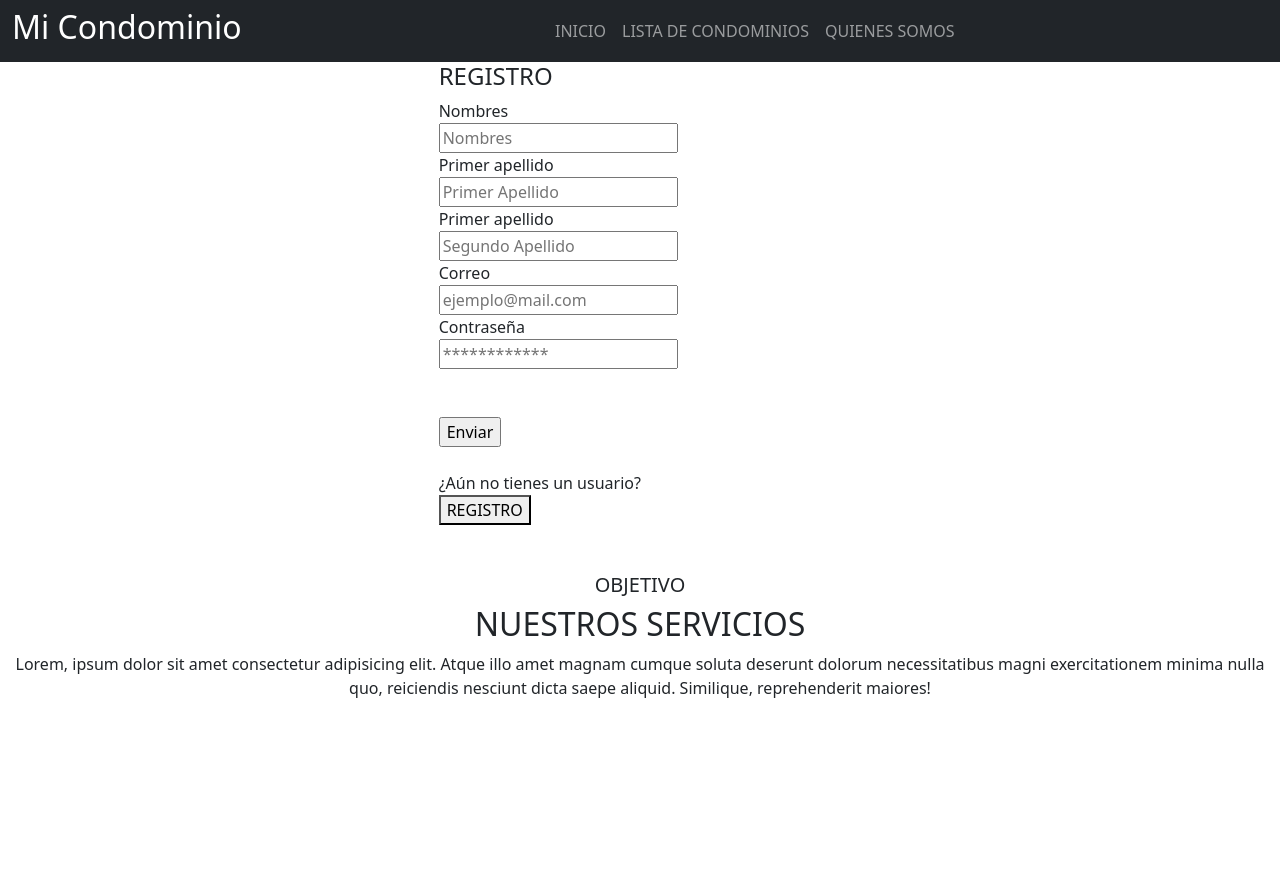
After one commit to Caprinus/MiCondominio, a Django app: template MiCondominio/appCondominio/templates/registro.html in a window 1280 px wide. The commit adds this page. Run offline with Django 4.2, Linux system fonts and the light colour scheme; the template is opened without the code that fills it, so the values that code supplies are empty; some libraries are stand-ins or nearby versions.

Commit message:
registro y api1.0

```diff
--- /dev/null
+++ b/MiCondominio/appCondominio/templates/registro.html
@@ -0,0 +1,43 @@
+{% extends 'base.html' %}
+
+
+{% block content %}
+  {% load static %}
+
+    <div class="container-fluid">
+        <div class="row center">
+            <div class="col"></div>
+            <div class="col">
+                <!--div class="d-flex justify-content-center"-->
+                    <h4>REGISTRO</h4>
+                    <form action="/home" method="GET">
+                        <label for="nombres">Nombres</label><br>
+                        <input type="text" id="nombres" name="nombres" placeholder="Nombres"><br>
+
+                        <label for="apellido1">Primer apellido</label><br>
+                        <input type="text" id="apellido1" name="apellido1" placeholder="Primer Apellido"><br>
+
+                        <label for="apellido2">Primer apellido</label><br>
+                        <input type="text" id="apellido2" name="apellido2" placeholder="Segundo Apellido"><br>
+
+                        <label for="correo">Correo</label><br>
+                        <input type="text" id="correo" name="correo" placeholder="ejemplo@mail.com"><br>
+
+                        <label for="contrasena">Contraseña</label><br>
+                        <input type="password" id="contrasena" name="contrasena" placeholder="************"><br><br>
+                        <br>
+                        <input type="submit" name="loggedin" id="loggedin" value="Enviar">
+                    </form>
+                    <br>
+                    ¿Aún no tienes un usuario?
+                    <br>
+                    <button id="Registro" name="Registro" value="Registro">REGISTRO</button>
+                <!--/div-->
+            </div>
+            <div class="col"></div>
+        </div>
+        </div>
+
+
+
+{% endblock content %}
```
Also changed, not shown: MiCondominio/appCondominio/templates/login.html (+6 -1 lines), MiCondominio/appCondominio/views.py (+12 -0 lines).
